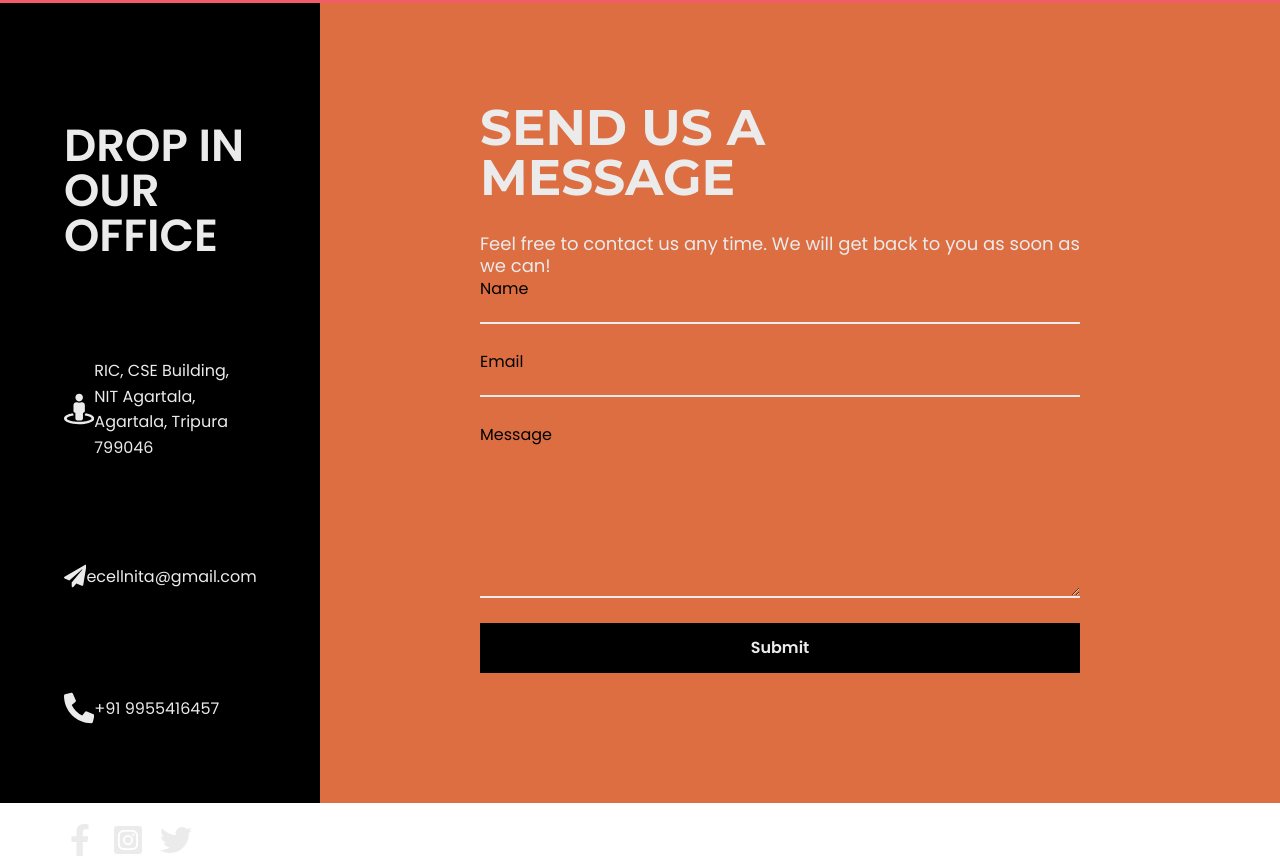
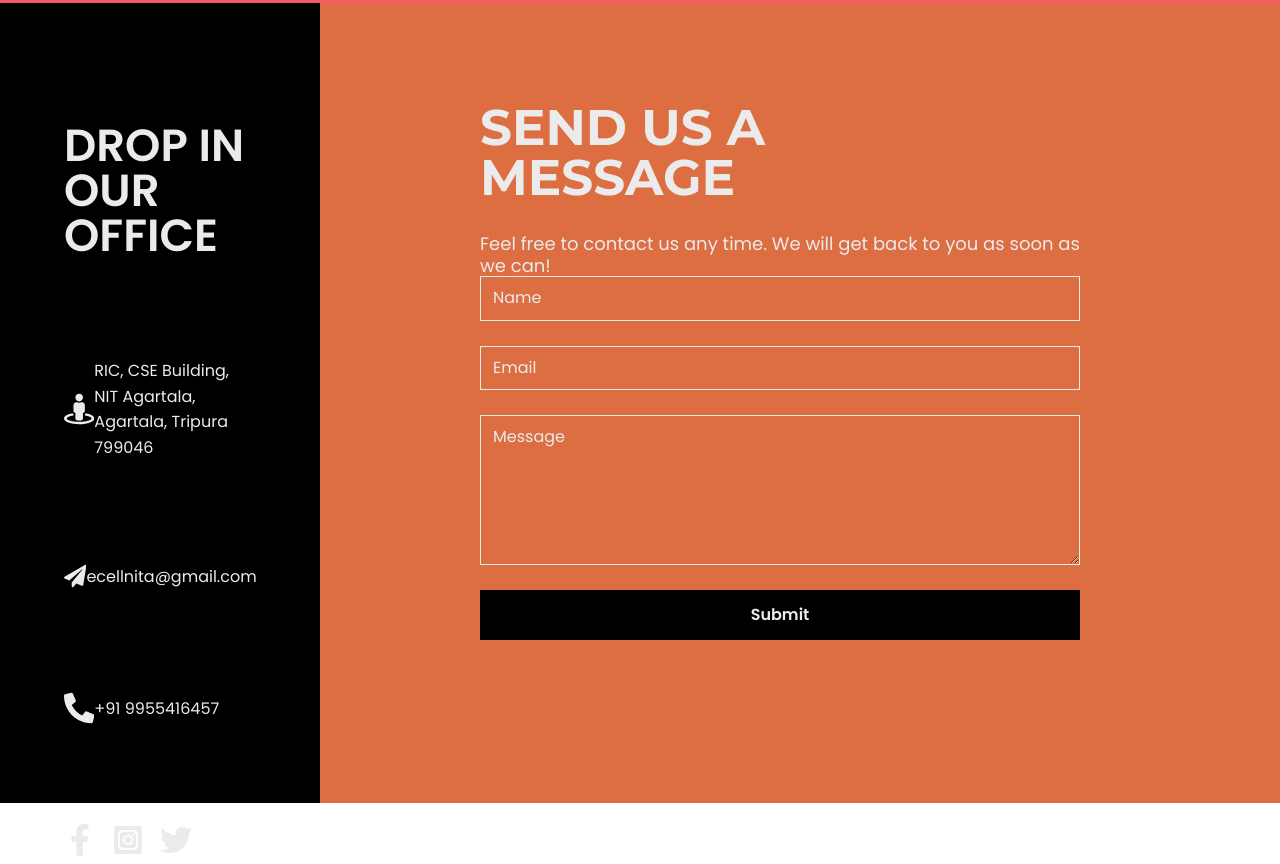
Before and after one commit to Abhishekucs/ecell, a React app: page / in a window 1280 px wide. Shown: the part 4797-5661 px from the top of the page. Built offline with nearby package versions, Linux system fonts and the light colour scheme.

Commit message:
small changes

```diff
--- a/src/components/ContactUs.js
+++ b/src/components/ContactUs.js
@@ -67,12 +67,9 @@ class ContactUs extends React.Component {
                 <p className="contact__subtitle">Feel free to contact us any time. We will get back to you as soon as we can!</p>
             </div>
             <form className="form">
-                <label>Name</label>
-                <input className="form__input" type="text" required />
-                <label>Email</label>
-                <input className="form__input" type="email" required />
-                <label>Message</label>
-                <textarea required></textarea>
+                <input className="form__input" type="text" placeholder="Name" required />
+                <input className="form__input" type="email" placeholder="Email" required />
+                <textarea placeholder="Message" required></textarea>
                 <button className="form__button" onClick={this.changeText}>{ this.state.changed ? 'Thank You' : 'Submit' }</button>
             </form>
         </div>
--- a/src/styles/base/_settings.scss
+++ b/src/styles/base/_settings.scss
@@ -9,3 +9,4 @@ $xxl-size: 16rem;
 $bg-color: #EBEBEB;
 //size
 $mobile: 45rem;
+$small-mobile: 37.5rem;
--- a/src/styles/components/_contactus.scss
+++ b/src/styles/components/_contactus.scss
@@ -44,20 +44,25 @@
         margin: 0;
     }
     input {
-        border: none;
-        border-bottom: 2px solid $bg-color;
+        border: 1px solid $bg-color;
         background: none;
         color: $bg-color;
         outline: none;
+        padding: $s-size;
     }
     textarea {
-        border: none;
-        border-bottom: 2px solid $bg-color;
+        border: 1px solid $bg-color;
         background: none;
         height: 15rem;
         color: $bg-color;
         outline: none;
+        padding: $s-size;
     }
+}
+
+::placeholder {
+    color: $bg-color;
+    opacity: 1;
 }
 
 .form__button {
@@ -173,6 +178,7 @@
         margin-right: 0;
         height: 70vh;
         padding: 5rem 2.8rem 0 2.8rem;
+        justify-content: space-around;
     }
     .contact__title {
         font-size: 2.5rem;
@@ -187,7 +193,7 @@
     .form {
         padding-bottom: 0;
         > * {
-            margin-bottom: 0.5rem;
+            margin-bottom: 1rem;
         }
         textarea {
             height: 10rem;
--- a/src/styles/components/_landingPage.scss
+++ b/src/styles/components/_landingPage.scss
@@ -1,5 +1,9 @@
 .langingPage__body {
   position: absolute;
+  top: 0;
+  right: 0;
+  bottom: 0;
+  left: 0;
 }
 .content__one {
   width: 100vw;
```
